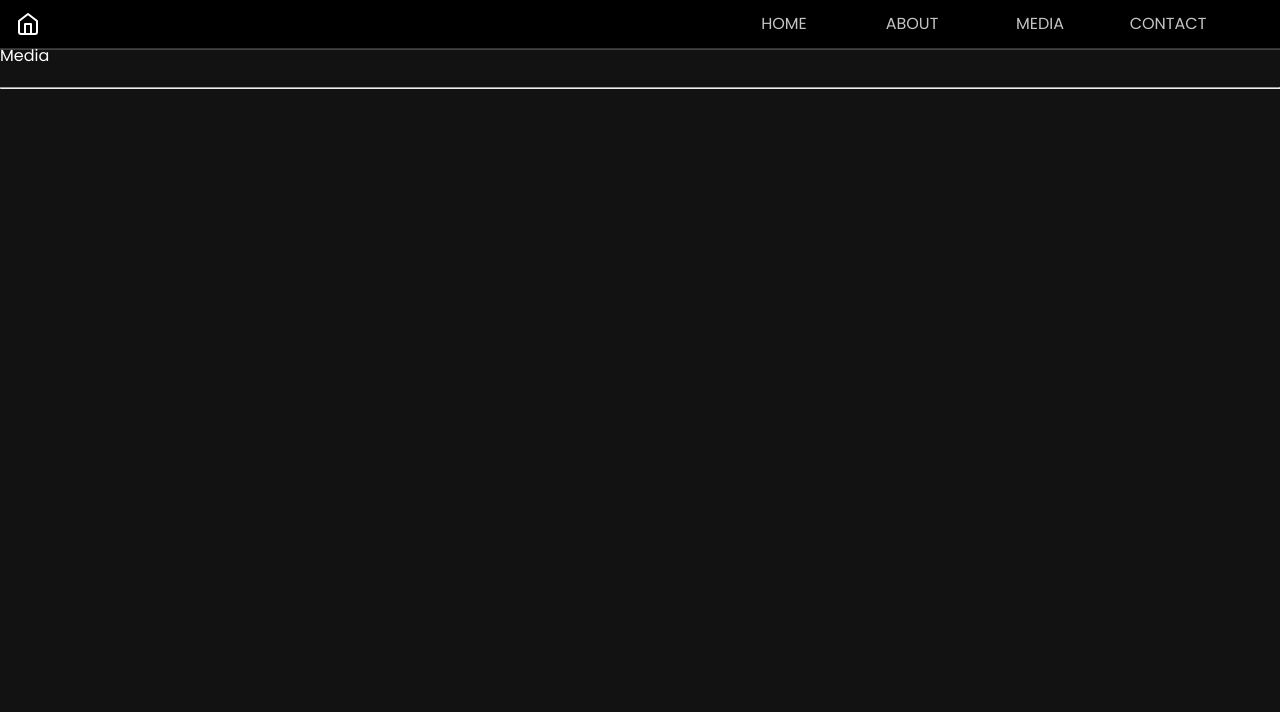
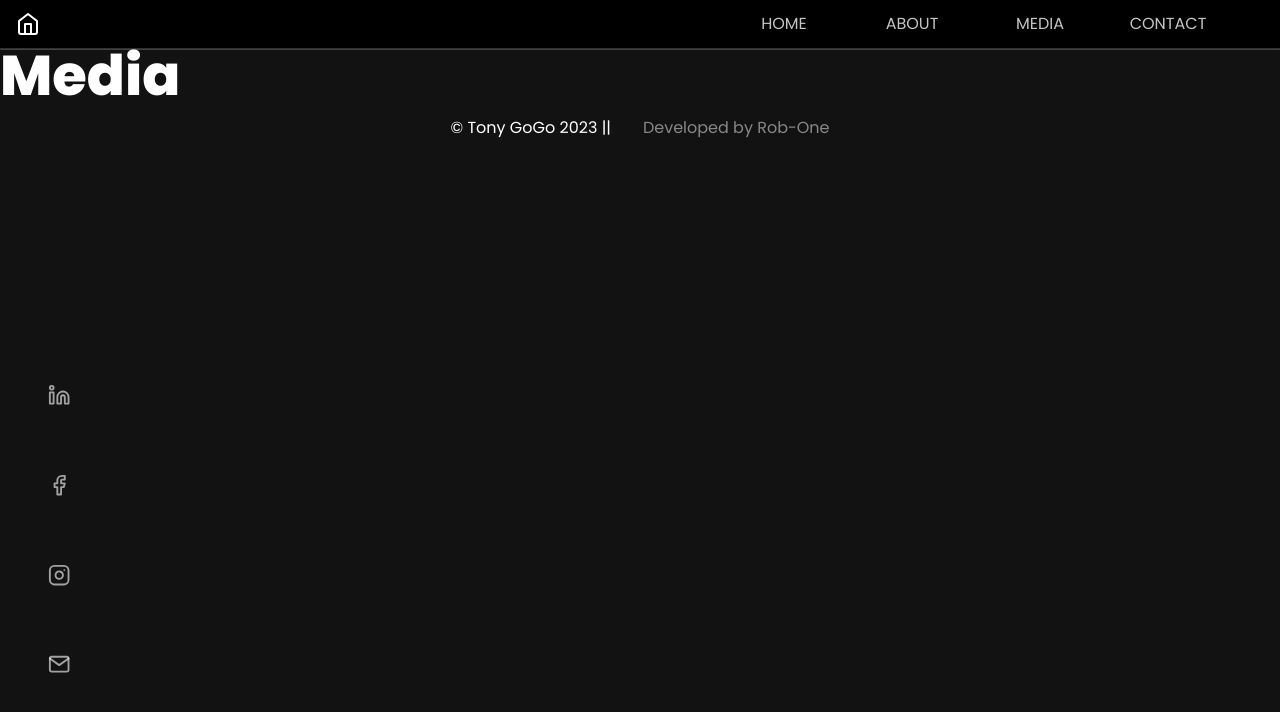
Before and after one commit to xxrobone/framew_week5_cme, a Next.js app: page /media in a window 1280 px wide. Shown: the top 712 px of the page. Built offline with nearby package versions, Linux system fonts and the light colour scheme.

Commit message:
socials, footer, layout fix

```diff
--- a/src/components/footer/Footer.jsx
+++ b/src/components/footer/Footer.jsx
@@ -9,14 +9,6 @@ export default function Footer(props) {
 
     <footer className={styles.footer}>
       {props.children}
-      <motion.hr className={styles.footer_bottom}
-      initial={{width: '0%'}}
-      animate={{delay: 1.2,
-        width: '100%',
-          ease: 'easeInOut'
-        }}
-        transition={{duration: 1.6, delay: 0.3, ease: 'easeInOut'}}
-      />
     </footer>
 
   )
--- a/src/components/footer/Footer.module.scss
+++ b/src/components/footer/Footer.module.scss
@@ -3,14 +3,11 @@
     height: 6vh;
     display: flex;
     align-items: center;
-    justify-content: space-between;
+    justify-content: center;
 
-    .border_bottom {
-        position: absolute;
-        top: 6vh;
-        width: 0%;
-        z-index: 1;
-        border-color: rgba(255,255,255, .2);
-        border-width: .5px;
-      }
+    a {
+      text-decoration: none;
+      margin-left: 2rem;
+      color: #888;
+    }
 }
--- a/src/components/layout/layout.js
+++ b/src/components/layout/layout.js
@@ -32,7 +32,6 @@ const variants = {
     transition: { type: 'spring', stiffness: 120 },
   },
   fly: {
-
     opacity: 1,
     scale: [1, 1, 1, 1, 1, 1, 1.4, 1.2, 1, 1, 1, 1],
     rotate: [0, 0, 0, 0, 0, 0, 360, 180, 0, 0, 0],
@@ -52,7 +51,6 @@ export default function Layout({ children }) {
   const closeMobileMenu = useCallback(() => {
     setActive(false);
   }, []);
-
 
   useEffect(() => {
     // subscribe to next/router event
@@ -113,7 +111,7 @@ export default function Layout({ children }) {
             animate={clicked ? 'fly' : 'visible'}
             whileHover={variants.onHover}
             onDoubleClick={() => {
-              setClicked((clicked) => !clicked)
+              setClicked((clicked) => !clicked);
             }}
           >
             <FiHome />
@@ -137,7 +135,17 @@ export default function Layout({ children }) {
       <ScrollToTop>
         <main>{children}</main>
       </ScrollToTop>
-      <Footer />
+      <Socials />
+      <Footer>
+        &copy; Tony GoGo 2023 ||
+        <Link
+          href='https://robertwagar.se'
+          target='_blank'
+          rel='noreferrer noopener'
+        >
+          Developed by Rob-One
+        </Link>
+      </Footer>
     </>
   );
 }
--- a/src/components/socials/Socials.jsx
+++ b/src/components/socials/Socials.jsx
@@ -13,32 +13,32 @@ const Socials = () => {
       animate={{ x: 0, opacity: 1 }}
       transition={{duration: 1, delay: 2.3}}
     >
-      <a
+      <Link
             href='https://www.linkedin.com/in/tony-gogo-5a8430a/'
             target='_blank'
             rel='noreferrer noopener'
           >
-            <FiLinkedin className={`${styles.soc-icon} ${styles.soc-item}`} />
-          </a>
+            <FiLinkedin className={`${styles.soc_icon} ${styles.soc_item}`} />
+          </Link>
 
-          <a
+          <Link
             href='https://www.facebook.com/profile.php?id=100013249814960'
             target='_blank'
             rel='noreferrer noopener'
           >
-            <FiFacebook className={`${styles.soc-icon} ${styles.soc-item}`} />
-          </a>
-          <a
+            <FiFacebook className={`${styles.soc_icon} ${styles.soc_item}`} />
+          </Link>
+          <Link
             href='https://www.instagram.com/tonygogo_anthony/'
             target='_blank'
             rel='noreferrer noopener'
           >
-            <FiInstagram className={`${styles.soc-icon} ${styles.soc-item}`} />
-          </a>
+            <FiInstagram className={`${styles.soc_icon} ${styles.soc_item}`} />
+          </Link>
           <Link
-            to='/contact'
+            href='/contact'
           >
-            <FiMail className={`${styles.soc-icon} ${styles.soc-item}`} />
+            <FiMail className={`${styles.soc_icon} ${styles.soc_item}`} />
           </Link>
 
 
--- a/src/components/socials/Socials.module.scss
+++ b/src/components/socials/Socials.module.scss
@@ -1,14 +1,14 @@
  .socials {
-    margin: 2rem auto 0;
+    margin: 0 auto 0;
     width: fit-content;
     position: fixed;
     z-index: 99;
-    top: 14vh;
-    left: 1rem;
+    top: 0.75rem;
+    left: 25%;
     display: -webkit-box;
     display: -ms-flexbox;
     display: flex;
-    flex-direction: column;
+    flex-direction: row;
     -webkit-box-align: flex-start;
       -ms-flex-align: flex-start;
           align-items: flex-start;
@@ -17,8 +17,11 @@
 
 
   @media screen and (min-width: 768px) {
+    margin: 2rem auto 0;
     padding: 0 0 0 2rem;
     top: 40vh;
+    left: 0%;
+    flex-direction: column;
   }
 
 
--- a/src/pages/media/index.jsx
+++ b/src/pages/media/index.jsx
@@ -1,8 +1,12 @@
+/* import ImageGallery from '@/components/imagegallery/ImageGallery' */
 import React from 'react'
 
 const index = () => {
   return (
-    <div>Media</div>
+      <div>
+          <h1>Media</h1>
+          {/* <ImageGallery /> */}
+    </div>
   )
 }
 
```
